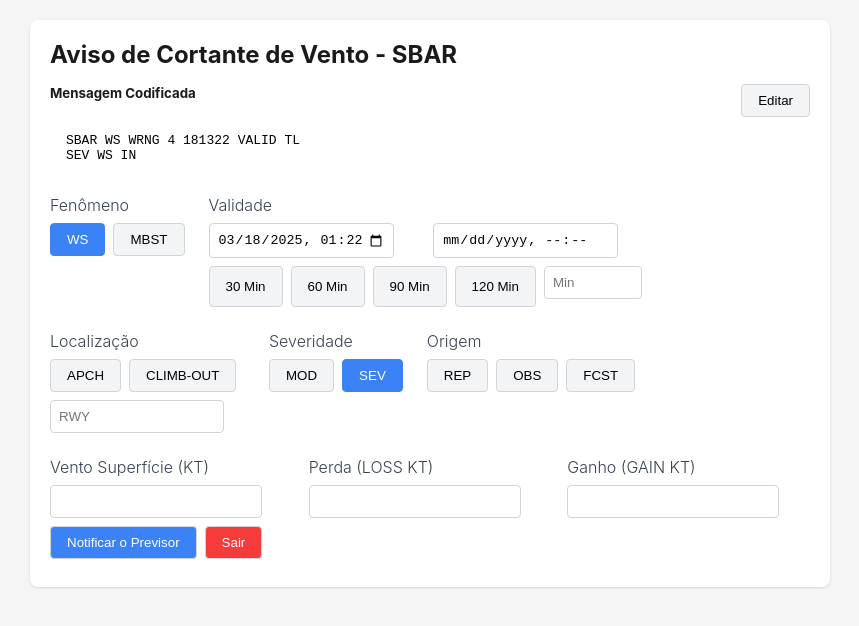
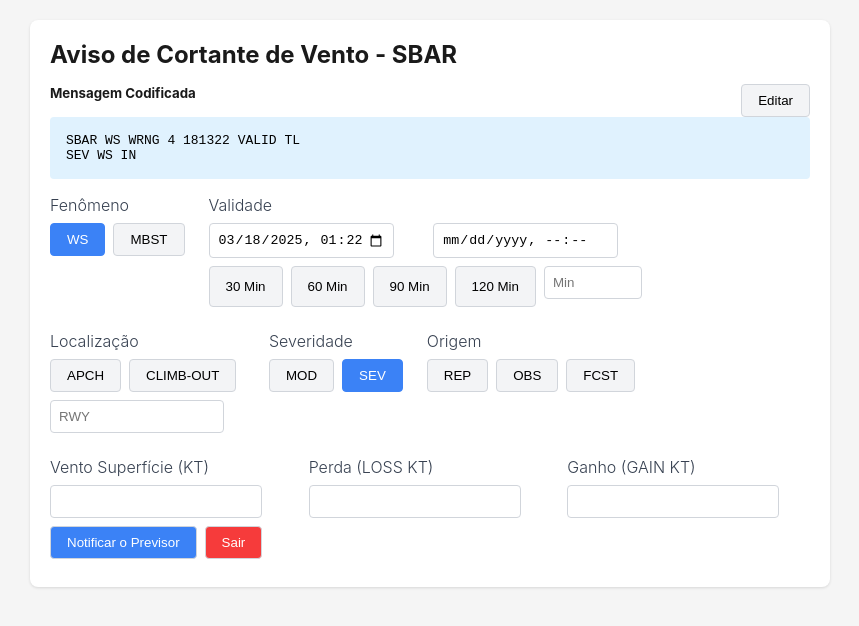
Before and after one commit to reinaldo-rab/telaws-ems, a plain HTML site: page index.html in a window 1280 px wide. Shown: the whole page, without its empty margins (210-1069 px from the left). Drawn offline with Linux system fonts and the light colour scheme.

Commit message:
Update index.html

```diff
--- a/index.html
+++ b/index.html
@@ -77,7 +77,7 @@
         }
 
         .preview {
-            background-color: #;
+            background-color: #e0f2fe;
             padding: 1rem;
             border-radius: 4px;
             white-space: pre-wrap;
```
